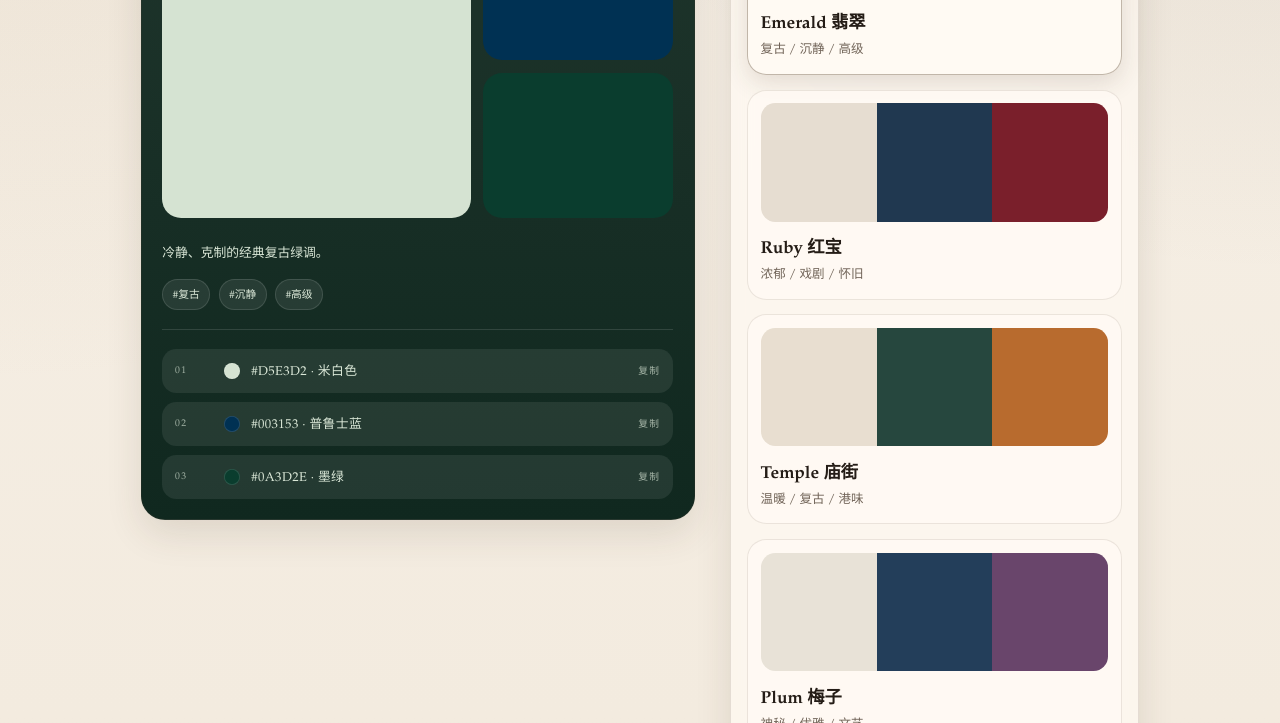
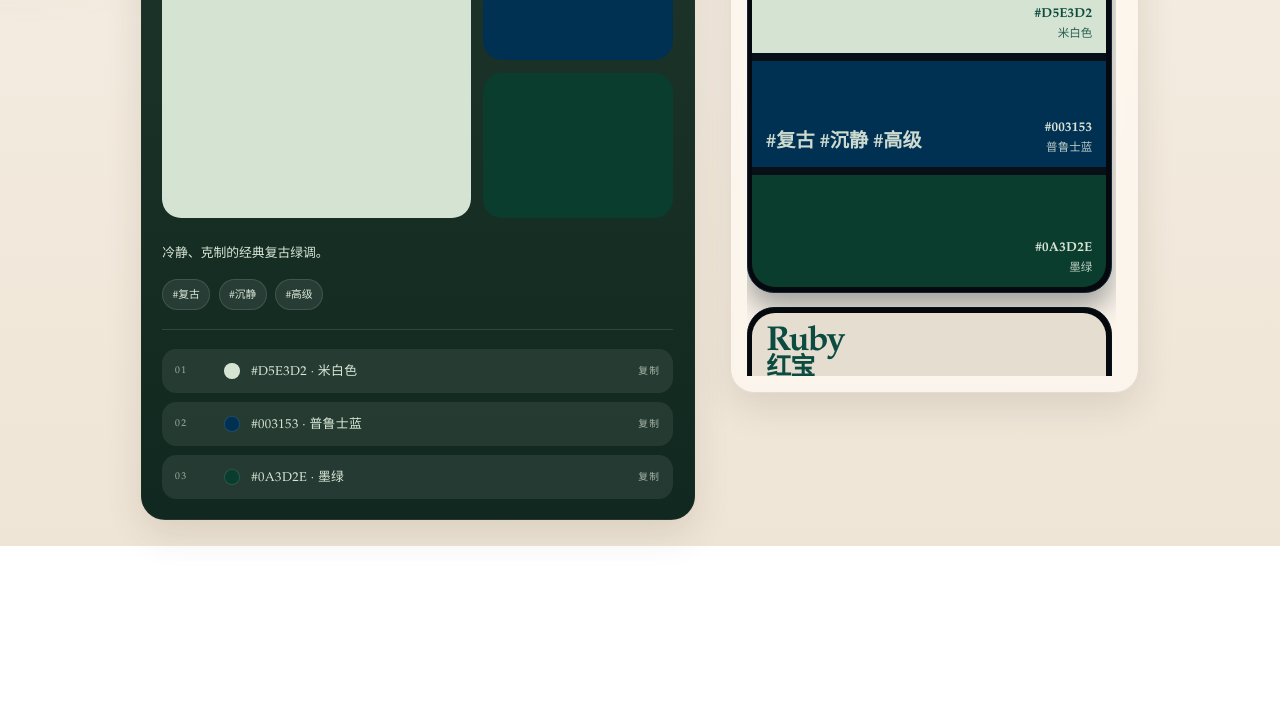
Before and after one commit to derekxueyonghai/ColorPallette, a website built with Vite: page index.html in a window 1280 px wide. Shown: the part 490-1213 px from the top of the page. After the commit the page ends 1036 px from the top, so only its background shows below. Built offline with nearby package versions, Linux system fonts and the light colour scheme.

Commit message:
feat: refine palette cards layout and sidebar scrolling

```diff
--- a/src/main.ts
+++ b/src/main.ts
@@ -20,20 +20,41 @@ const paletteListMarkup = () =>
   palettes
     .map((palette) => {
       const active = palette.id === state.selectedId ? 'is-active' : '';
-      const brandMarkup = palette.brand
-        ? `<p class="palette-card__brand">${palette.brand}</p>`
-        : '';
+      const [titleEn = palette.title, titleCn = ''] = palette.title.split(' ');
+      const tagsLine = palette.tags.slice(0, 3).join(' ');
       return `
         <button class="palette-card ${active}" data-palette-id="${palette.id}" type="button" aria-pressed="${palette.id === state.selectedId}">
-          <div class="palette-card__swatches">
-            <span style="background:${palette.colors[0]}"></span>
-            <span style="background:${palette.colors[1]}"></span>
-            <span style="background:${palette.colors[2]}"></span>
-          </div>
-          <div class="palette-card__meta">
-            ${brandMarkup}
-            <h3>${palette.title}</h3>
-            <p>${palette.subtitle}</p>
+          <div class="palette-card__frame">
+            <div class="palette-card__swatches">
+              <section class="palette-card__swatch palette-card__swatch--top" style="--swatch-color:${palette.colors[0]};">
+                <div class="palette-card__hero">
+                  <h3>
+                    <span>${titleEn}</span>
+                    <small>${titleCn}</small>
+                  </h3>
+                  <p class="palette-card__subtitle">${palette.subtitle}</p>
+                </div>
+                <p class="palette-card__code">
+                  <strong>${palette.colors[0]}</strong>
+                  <em>${palette.colorNames[0]}</em>
+                </p>
+              </section>
+
+              <section class="palette-card__swatch palette-card__swatch--mid" style="--swatch-color:${palette.colors[1]};">
+                <p class="palette-card__tags">${tagsLine}</p>
+                <p class="palette-card__code">
+                  <strong>${palette.colors[1]}</strong>
+                  <em>${palette.colorNames[1]}</em>
+                </p>
+              </section>
+
+              <section class="palette-card__swatch palette-card__swatch--bottom" style="--swatch-color:${palette.colors[2]};">
+                <p class="palette-card__code">
+                  <strong>${palette.colors[2]}</strong>
+                  <em>${palette.colorNames[2]}</em>
+                </p>
+              </section>
+            </div>
           </div>
         </button>
       `;
--- a/src/styles.css
+++ b/src/styles.css
@@ -171,6 +171,8 @@ button {
   padding: clamp(1.2rem, 2vw, 1.6rem);
   color: var(--preview-accent, #f4efe6);
   background: linear-gradient(180deg, color-mix(in oklab, var(--preview-surface) 92%, white 8%), var(--preview-surface));
+  position: sticky;
+  top: 1rem;
 }
 
 .preview__top {
@@ -325,6 +327,10 @@ button {
 
 .sidebar {
   padding: clamp(1rem, 2vw, 1.25rem);
+  height: calc(100vh - 2rem);
+  display: grid;
+  grid-template-rows: auto minmax(0, 1fr);
+  overflow: hidden;
 }
 
 .sidebar__header {
@@ -349,67 +355,170 @@ button {
 .palette-grid {
   display: grid;
   gap: 1.15rem;
+  grid-auto-rows: max-content;
+  align-content: start;
+  overflow-y: auto;
+  padding-right: 0.35rem;
+  overscroll-behavior: contain;
+  scrollbar-gutter: stable;
+}
+
+.palette-grid::-webkit-scrollbar {
+  width: 8px;
+}
+
+.palette-grid::-webkit-scrollbar-thumb {
+  background: rgba(55, 41, 30, 0.22);
+  border-radius: 999px;
+}
+
+.palette-grid::-webkit-scrollbar-track {
+  background: transparent;
 }
 
 .palette-card {
-  display: grid;
-  grid-template-columns: 1fr;
-  gap: 0.9rem;
+  display: block;
   width: 100%;
-  padding: 1rem;
-  border-radius: 24px;
-  border: 1px solid rgba(88, 67, 50, 0.12);
-  background: rgba(255, 251, 244, 0.8);
+  min-height: 535px;
+  padding: 0.35rem;
+  border-radius: 34px;
+  border: 2px solid #09131b;
+  background: #05080c;
   color: inherit;
   text-align: left;
-  transition: transform 180ms ease, border-color 180ms ease, box-shadow 180ms ease;
+  overflow: hidden;
+  transition: transform 180ms ease, box-shadow 180ms ease, border-color 180ms ease;
 }
 
 .palette-card.is-active {
-  border-color: rgba(92, 69, 49, 0.38);
-  box-shadow: 0 10px 30px rgba(72, 53, 35, 0.14);
-  background: rgba(255, 251, 244, 0.95);
+  border-color: #12283f;
+  box-shadow: 0 20px 34px rgba(7, 13, 20, 0.36);
+}
+
+.palette-card__frame {
+  height: 100%;
+  border-radius: 29px;
+  overflow: hidden;
+  background: #070f17;
 }
 
 .palette-card__swatches {
   display: grid;
-  grid-template-columns: 1fr 1fr 1fr;
-  border-radius: 18px;
-  overflow: hidden;
-  min-height: 148px;
+  grid-template-columns: 1fr;
+  grid-template-rows: 1.45fr 0.9fr 0.95fr;
+  height: 100%;
+  min-height: 520px;
 }
 
-.palette-card__swatches span {
-  min-height: 100%;
+.palette-card__swatch {
+  position: relative;
+  display: flex;
+  justify-content: space-between;
+  align-items: end;
+  gap: 0.8rem;
+  padding: 1rem 1.1rem 0.95rem;
+  background: var(--swatch-color);
 }
 
-.palette-card__meta {
+.palette-card__swatch + .palette-card__swatch {
+  border-top: 10px solid #070f17;
+}
+
+.palette-card__swatch--top {
+  align-items: start;
+  padding-top: 1.05rem;
+  color: #0c4b3f;
+}
+
+.palette-card__swatch--mid,
+.palette-card__swatch--bottom {
+  color: #d9e4d6;
+}
+
+.palette-card__hero {
   display: grid;
   align-content: start;
-  gap: 0.45rem;
-}
-
-.palette-card__brand {
-  font-size: 0.72rem;
-  letter-spacing: 0.18em;
-  text-transform: uppercase;
-  color: rgba(84, 65, 49, 0.68);
+  gap: 0.4rem;
+  min-width: 0;
 }
 
 .palette-card h3 {
-  margin: 0;
-  font-size: 1.35rem;
+  margin: 0.12rem 0 0;
+  display: grid;
+  gap: 0.08rem;
+  font-size: 2.7rem;
+  line-height: 0.88;
+  letter-spacing: -0.055em;
 }
 
-.palette-card p:last-child {
-  line-height: 1.58;
-  font-size: 0.98rem;
-  color: rgba(68, 52, 39, 0.76);
+.palette-card h3 small {
+  display: block;
+  font-size: 1.95rem;
+  letter-spacing: -0.04em;
 }
 
-@media (max-width: 1100px) {
+.palette-card__subtitle {
+  margin: 0.12rem 0 0;
+  font-size: 1.02rem;
+  line-height: 1.34;
+  letter-spacing: 0.01em;
+}
+
+.palette-card__tags {
+  margin: 0;
+  font-size: 1.5rem;
+  line-height: 1.26;
+  letter-spacing: 0.01em;
+  font-weight: 600;
+  opacity: 0.95;
+}
+
+.palette-card__code {
+  position: absolute;
+  right: 1.1rem;
+  bottom: 0.95rem;
+  margin: 0;
+  text-align: right;
+  display: grid;
+  gap: 0.1rem;
+  font-variant-numeric: tabular-nums;
+}
+
+.palette-card__code strong,
+.palette-card__code em {
+  display: block;
+  font-style: normal;
+}
+
+.palette-card__code strong {
+  font-size: 1.02rem;
+  letter-spacing: 0.02em;
+}
+
+.palette-card__code em {
+  font-size: 0.9rem;
+  opacity: 0.86;
+}
+
+@media (max-width: 980px) {
   .layout {
     grid-template-columns: 1fr;
+  }
+
+  .preview {
+    position: static;
+    top: auto;
+  }
+
+  .sidebar {
+    max-height: none;
+    grid-template-rows: auto;
+    overflow: visible;
+  }
+
+  .palette-grid {
+    overflow: visible;
+    padding-right: 0;
   }
 
   .hero__tools {
@@ -453,7 +562,36 @@ button {
   }
 
   .palette-card__swatches {
-    min-height: 120px;
+    min-height: 380px;
+  }
+
+  .palette-card__swatch {
+    padding: 0.8rem 0.85rem 0.75rem;
+  }
+
+  .palette-card__code {
+    right: 0.85rem;
+    bottom: 0.75rem;
+  }
+
+  .palette-card h3 {
+    font-size: 2rem;
+  }
+
+  .palette-card h3 small {
+    font-size: 1.46rem;
+  }
+
+  .palette-card__tags {
+    font-size: 1.72rem;
+  }
+
+  .palette-card__code strong {
+    font-size: 0.86rem;
+  }
+
+  .palette-card__code em {
+    font-size: 0.78rem;
   }
 
   .color-row {
```
Also changed, not shown: dist/assets/index-BntuC9Bg.js (deleted), dist/assets/index-CRaLwjoV.css (added), dist/assets/index-CaB8crJV.css (deleted), dist/assets/index-hRVijpyx.js (added), dist/index.html, 2 other files.
